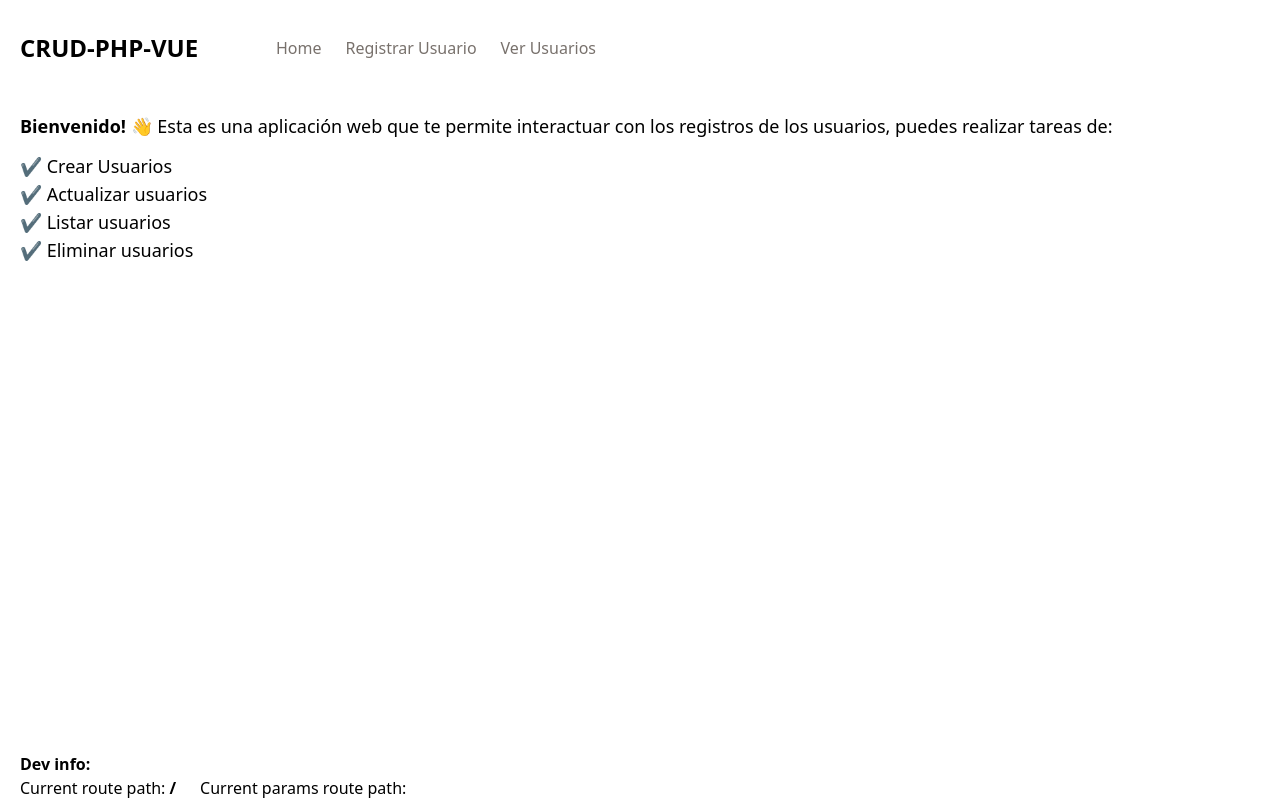
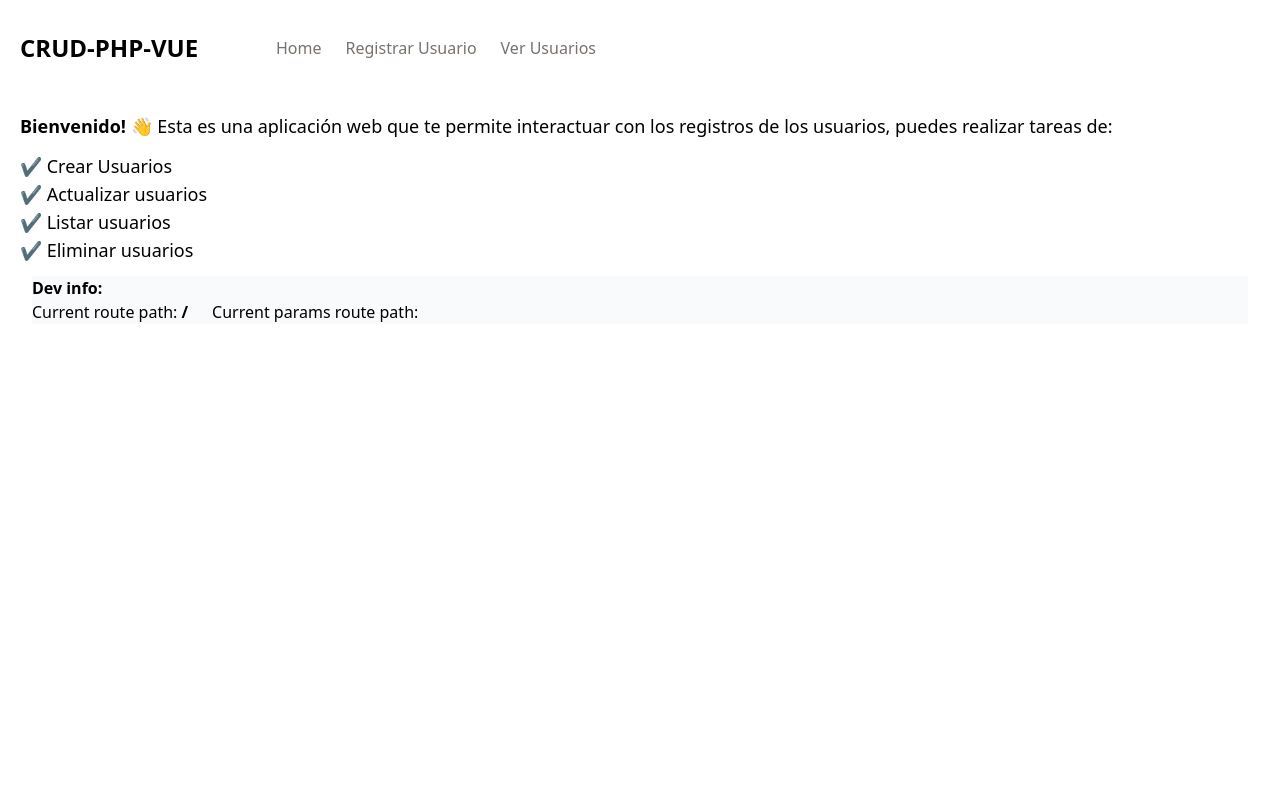
Before and after one commit to nattdev/crud-php-vue, a Vue app in the folder client/: page / in a window 1280 px wide. Built offline with nearby package versions, Linux system fonts and the light colour scheme; no server answers.

Commit message:
Update position property to footer element

```diff
--- a/client/src/App.vue
+++ b/client/src/App.vue
@@ -43,8 +43,8 @@ function pathName() {
     <main class="mt-6">
       <RouterView />
     </main>
-    <footer class="bg-slate-50">
-      <div class="dev-info flex font-light absolute bottom-0 flex-wrap">
+    <footer class="bg-slate-50 m-3">
+      <div class="dev-info flex font-light bottom-0 flex-wrap">
           <p class="w-full font-semibold">Dev info:</p>
           <p>Current route path: <span class="font-semibold pr-6">{{ $route.fullPath }} </span></p>
           <p>Current params route path: <span class="font-semibold">{{ $route.params.id }} </span></p>
```
